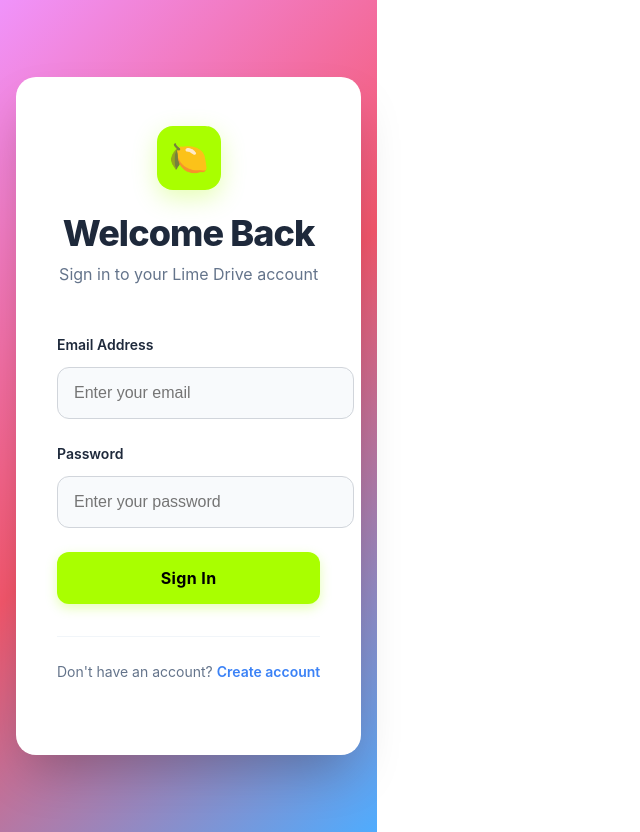
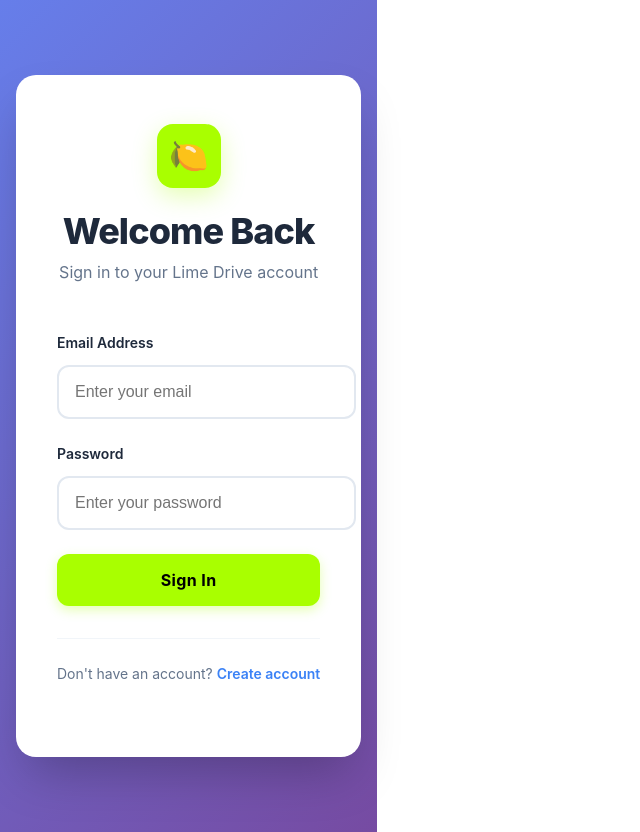
Before and after one commit to KarthikMallareddy/Lime-Drive, a React (Vite) app in the folder LimeDrive/: page /login in a window 1280 px wide. Shown: the whole page, without its empty margins (0-640 px from the left). Built offline with nearby package versions, Linux system fonts and the light colour scheme; no server answers.

Commit message:
Improve Login page UI with better input visibility and modern styling

```diff
--- a/LimeDrive/src/pages/Login.jsx
+++ b/LimeDrive/src/pages/Login.jsx
@@ -32,8 +32,7 @@ export default function Login() {
       display: 'flex',
       alignItems: 'center',
       justifyContent: 'center',
-      backgroundColor: 'linear-gradient(135deg, #667eea 0%, #764ba2 100%)',
-      backgroundImage: 'linear-gradient(135deg, #f093fb 0%, #f5576c 50%, #4facfe 100%)',
+      background: 'linear-gradient(135deg, #667eea 0%, #764ba2 100%)',
       fontFamily: 'Inter, system-ui, -apple-system, BlinkMacSystemFont, sans-serif',
       padding: '1rem'
     }}>
@@ -100,22 +99,23 @@ export default function Login() {
               style={{
                 width: '100%',
                 padding: '1rem',
-                border: '1px solid #d1d5db',
+                border: '2px solid #e2e8f0',
                 borderRadius: '12px',
                 fontSize: '1rem',
                 outline: 'none',
                 transition: 'all 0.2s ease-in-out',
-                backgroundColor: '#f8fafc',
-                color: '#1e293b'
+                backgroundColor: '#ffffff',
+                color: '#0f172a',
+                fontWeight: '500'
               }}
               onFocus={(e) => {
-                e.target.style.borderColor = '#3b82f6'
+                e.target.style.borderColor = '#A9FF00'
                 e.target.style.backgroundColor = '#ffffff'
-                e.target.style.boxShadow = '0 0 0 3px rgba(59, 130, 246, 0.1)'
+                e.target.style.boxShadow = '0 0 0 3px rgba(169, 255, 0, 0.15)'
               }}
               onBlur={(e) => {
-                e.target.style.borderColor = '#d1d5db'
-                e.target.style.backgroundColor = '#f8fafc'
+                e.target.style.borderColor = '#e2e8f0'
+                e.target.style.backgroundColor = '#ffffff'
                 e.target.style.boxShadow = 'none'
               }}
             />
@@ -140,22 +140,23 @@ export default function Login() {
               style={{
                 width: '100%',
                 padding: '1rem',
-                border: '1px solid #d1d5db',
+                border: '2px solid #e2e8f0',
                 borderRadius: '12px',
                 fontSize: '1rem',
                 outline: 'none',
                 transition: 'all 0.2s ease-in-out',
-                backgroundColor: '#f8fafc',
-                color: '#1e293b'
+                backgroundColor: '#ffffff',
+                color: '#0f172a',
+                fontWeight: '500'
               }}
               onFocus={(e) => {
-                e.target.style.borderColor = '#3b82f6'
+                e.target.style.borderColor = '#A9FF00'
                 e.target.style.backgroundColor = '#ffffff'
-                e.target.style.boxShadow = '0 0 0 3px rgba(59, 130, 246, 0.1)'
+                e.target.style.boxShadow = '0 0 0 3px rgba(169, 255, 0, 0.15)'
               }}
               onBlur={(e) => {
-                e.target.style.borderColor = '#d1d5db'
-                e.target.style.backgroundColor = '#f8fafc'
+                e.target.style.borderColor = '#e2e8f0'
+                e.target.style.backgroundColor = '#ffffff'
                 e.target.style.boxShadow = 'none'
               }}
             />
```
